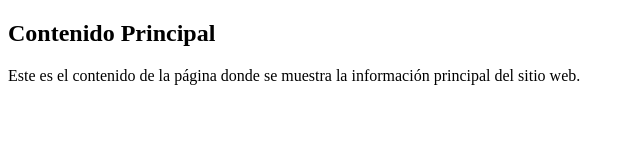
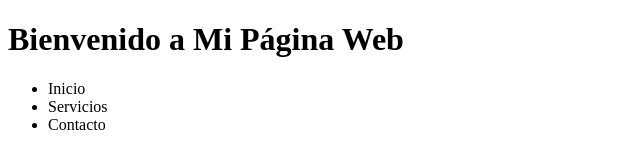
Before and after one commit to DiegoElPro-1/mi-pagina-web2.0, a plain HTML site: page index.html in a window 1280 px wide. Shown: the whole page, without its empty margins (0-640 px from the left). Drawn offline with Linux system fonts and the light colour scheme.

Commit message:
Arreglado: header vuelve a tener solo parte del header

```diff
--- a/index.html
+++ b/index.html
@@ -8,11 +8,17 @@
 </head>
 <body>
 
-    <!-- CONTENIDO -->
-    <main>
-        <h2>Contenido Principal</h2>
-        <p>Este es el contenido de la página donde se muestra la información principal del sitio web.</p>
-    </main>
+    <!-- HEADER -->
+    <header>
+        <h1>Bienvenido a Mi Página Web</h1>
+        <nav>
+            <ul>
+                <li>Inicio</li>
+                <li>Servicios</li>
+                <li>Contacto</li>
+            </ul>
+        </nav>
+    </header>
 
 </body>
 </html>
```
